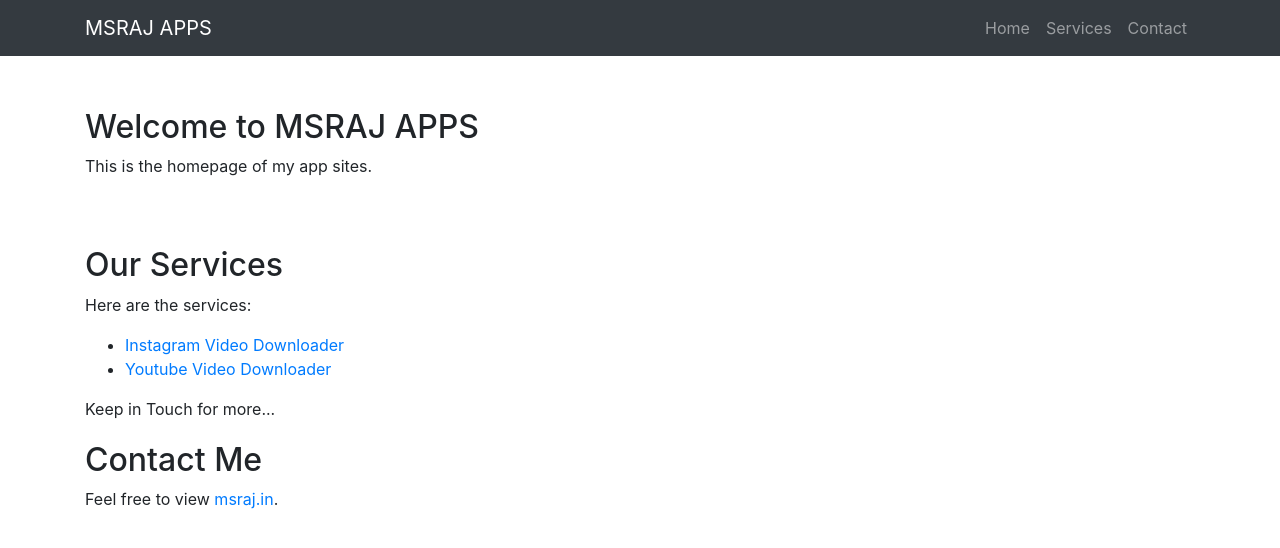
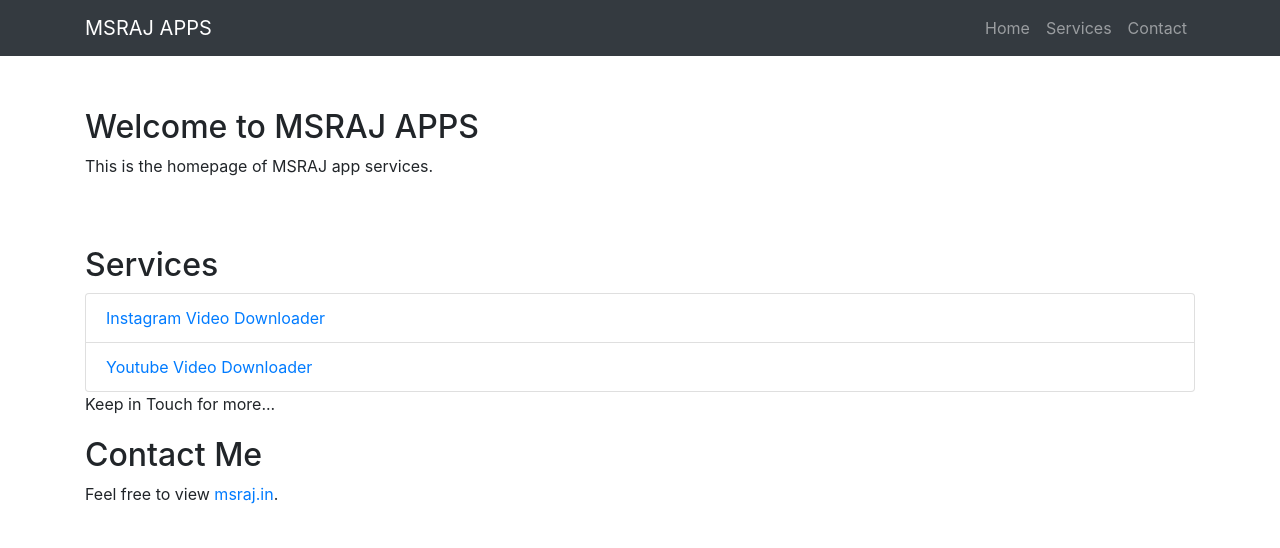
Before and after one commit to saranrajmcse/apps.msraj.in, a plain HTML site: page index.html in a window 1280 px wide. Drawn offline with nearby package versions, Linux system fonts and the light colour scheme.

Commit message:
Update index.html

```diff
--- a/index.html
+++ b/index.html
@@ -45,15 +45,14 @@
 
   <div id="home" class="container py-5">
     <h2>Welcome to MSRAJ APPS</h2>
-    <p>This is the homepage of my app sites.</p>
+    <p>This is the homepage of MSRAJ app services.</p>
   </div>
   <div id="services" class="container py-1">
-    <h2>Our Services</h2>
-    <p>Here are the services:</p>
-    <ul>
-      <li><a href="https://msraj-insta.netlify.app">Instagram Video Downloader</a></li>
-	  <li><a href="https://msraj-ytdl.netlify.app">Youtube Video Downloader</a></li>
-    </ul>
+    <h2>Services</h2>
+    <ul class="list-group">
+  <li class="list-group-item"><a href="https://msraj-insta.netlify.app">Instagram Video Downloader</a></li>
+  <li class="list-group-item"><a href="https://msraj-ytdl.netlify.app">Youtube Video Downloader</a></li>
+</ul>
     Keep in Touch for more...
   </div>
 
```
